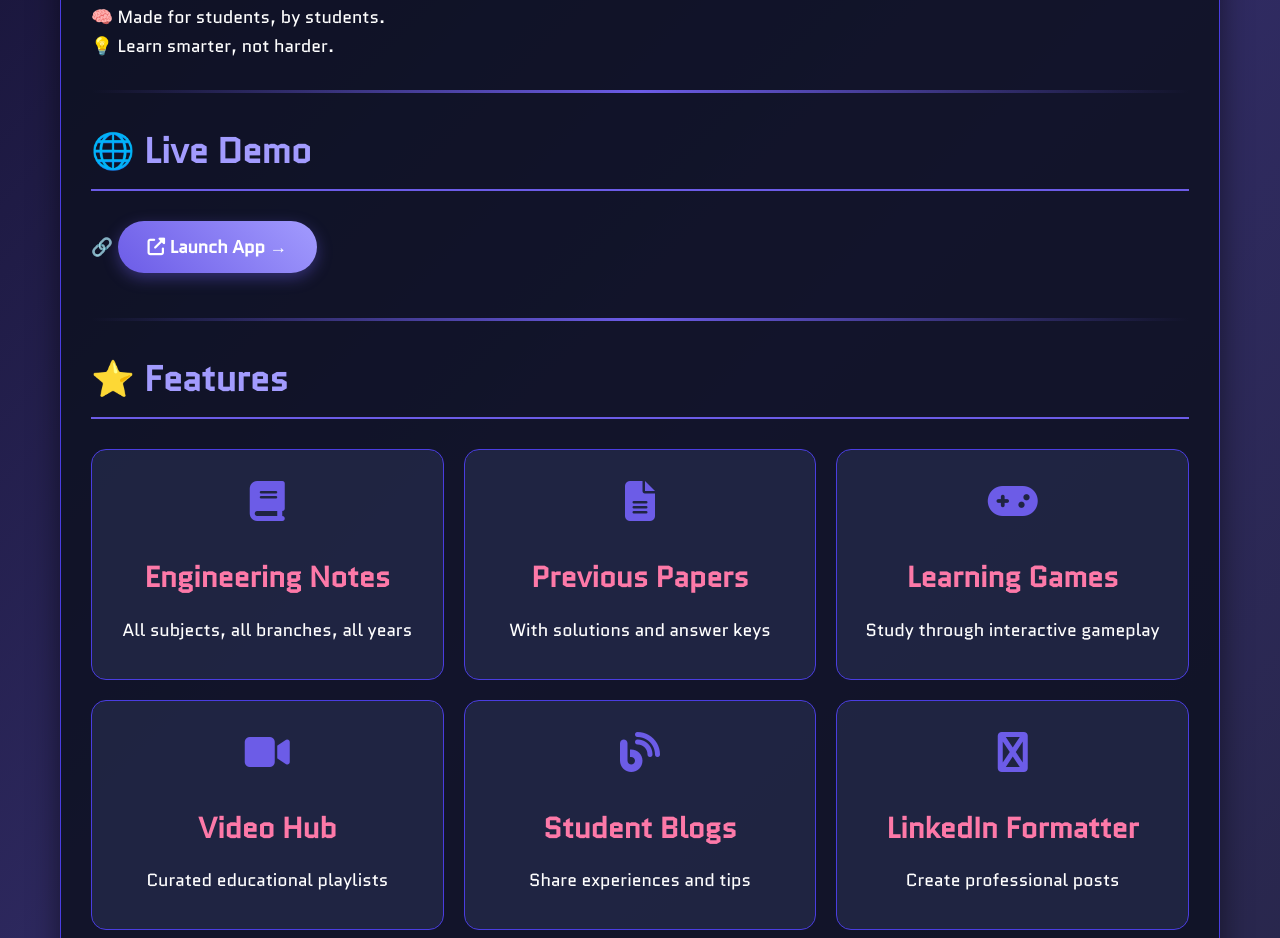
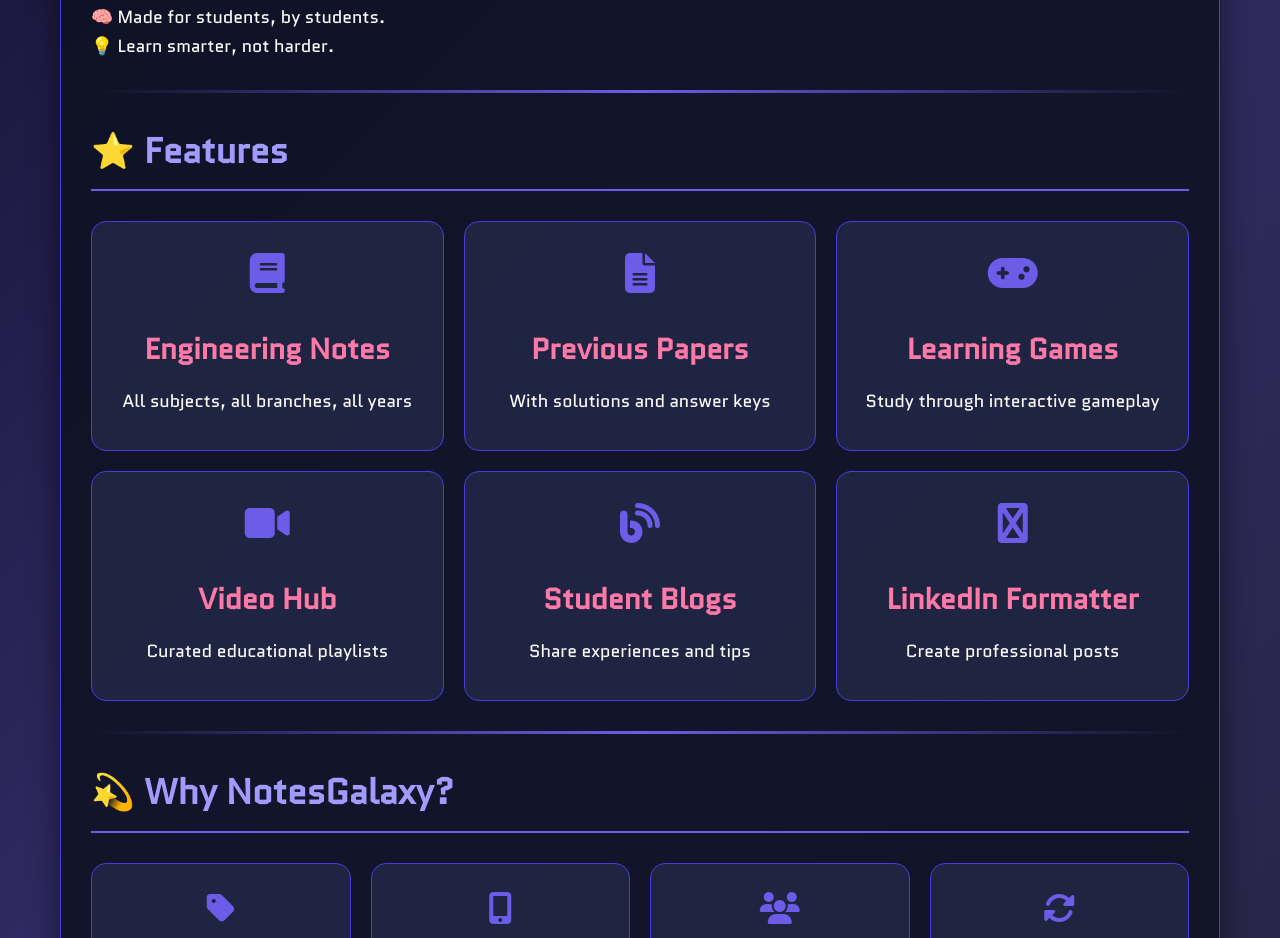
Before and after one commit to Dare-marvel/NotesGalaxy, a plain HTML site: page index.html in a window 1280 px wide. Shown: the part 658-1596 px from the top of the page. Drawn offline with Linux system fonts and the light colour scheme.

Commit message:
Update index.html

```diff
--- a/index.html
+++ b/index.html
@@ -249,13 +249,6 @@
         <hr class="divider">
 
         <section>
-            <h2>🌐 Live Demo</h2>
-            <p>🔗 <a href="https://notes-galaxy.vercel.app" class="btn"><i class="fas fa-external-link-alt"></i> Launch App →</a></p>
-        </section>
-
-        <hr class="divider">
-
-        <section>
             <h2>⭐ Features</h2>
             <div class="features-grid">
                 <div class="feature-card">
```
